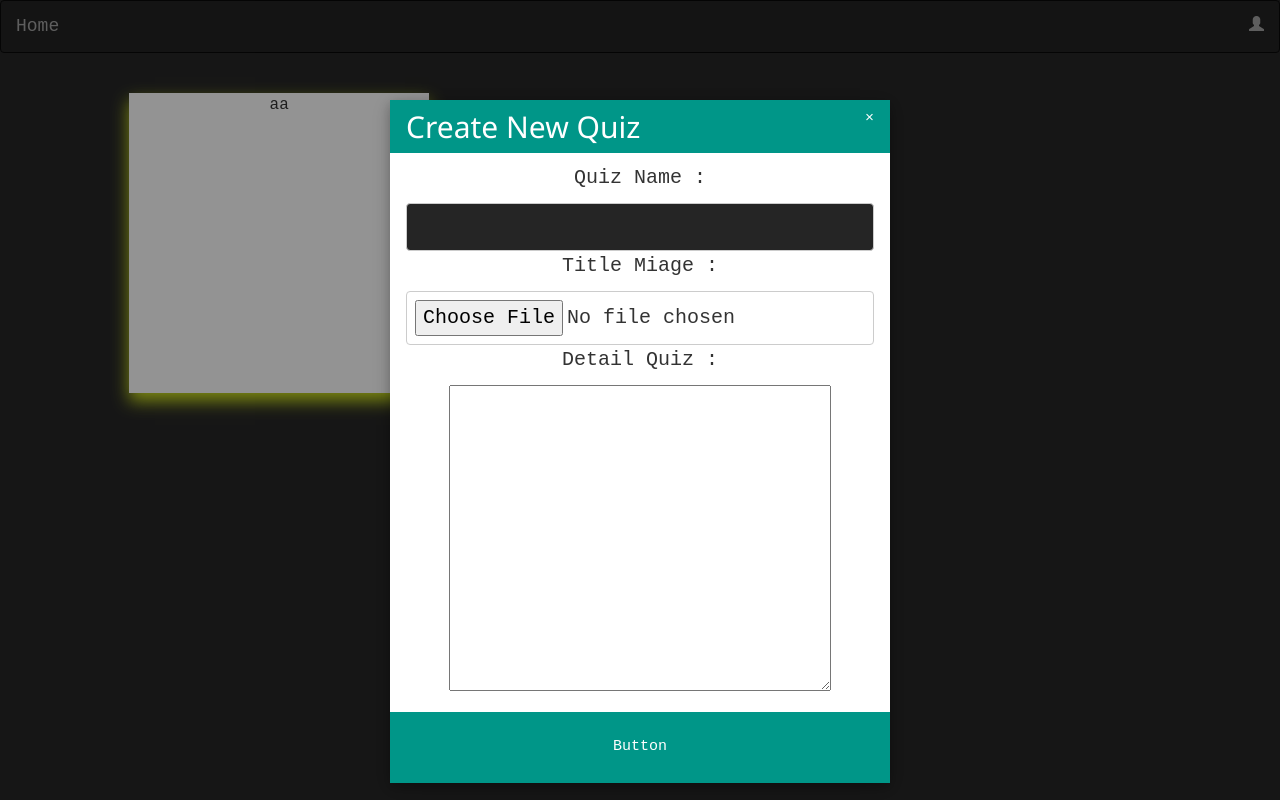
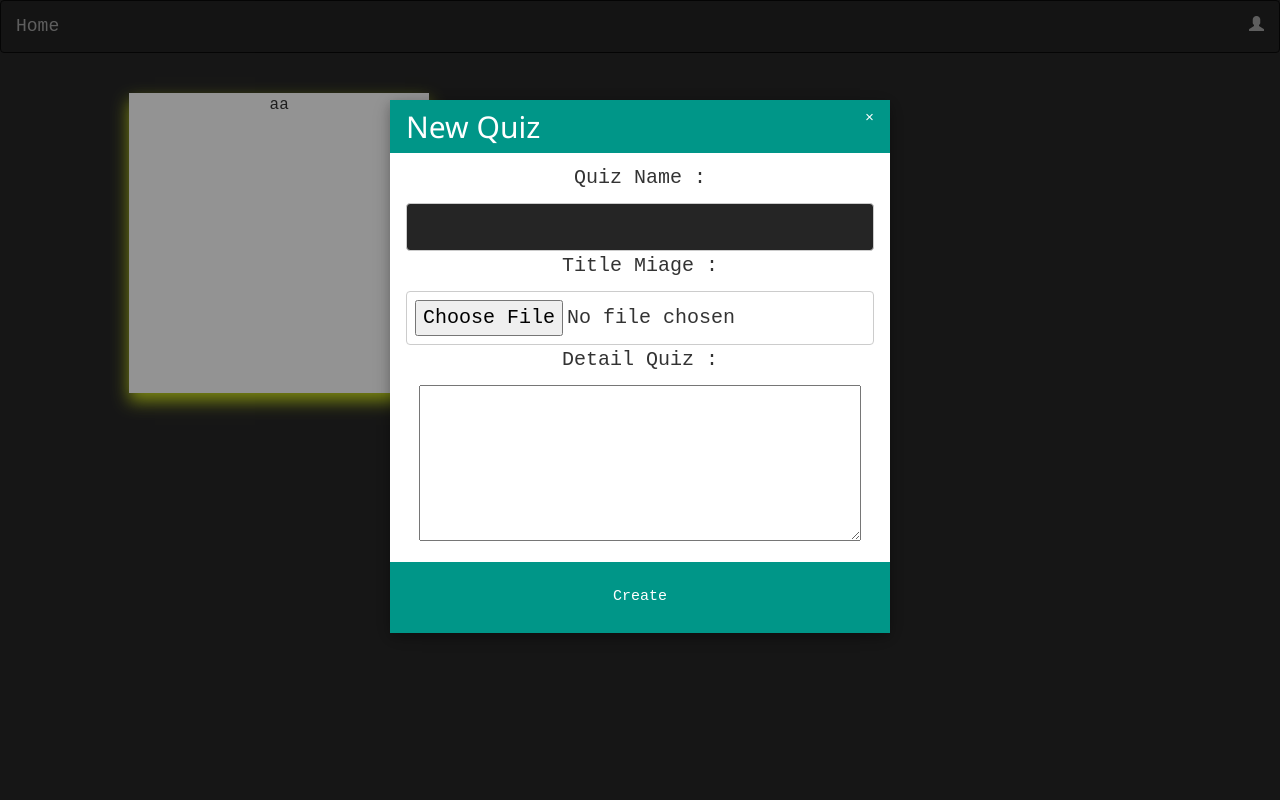
Before and after one commit to S-Tawan/Quiz_game, a PHP site: page /main.php in a window 1280 px wide, after a click that opens the changed part. Run offline with PHP 8.4, Linux system fonts and the light colour scheme.

Commit message:
update button

```diff
--- a/main.php
+++ b/main.php
@@ -45,7 +45,7 @@
                     <header class="w3-container w3-teal">
                         <span onclick="document.getElementById('id01').style.display='none'"
                         class="w3-button w3-display-topright">&times;</span>
-                        <h2>Create New Quiz</h2>
+                        <h2>New Quiz</h2>
                     </header>
                     <div class="w3-container" id="stm">
                         <p>Quiz Name : </p>
@@ -53,12 +53,12 @@
                         <p>Title Miage : </p>
                         <input class="w3-input w3-border w3-round" type="file">
                         <p>Detail Quiz : </p>
-                        <textarea name="quiz-detail" id="" cols="30" rows="10"></textarea>
+                        <textarea name="quiz-detail" id="" cols="35" rows="5"></textarea>
                     </div>
                     <footer class="w3-container w3-teal">
                         <!-- <button class="w3-button w3-block w3-teal" style="width:100%">Button</button> -->
                         <div class="w3-panel" style="width:100%">
-                            <button class="w3-button w3-block w3-teal">Button</button>
+                            <button class="w3-button w3-block w3-teal">Create</button>
                         </div>
                     </footer>
                 </div>
```
